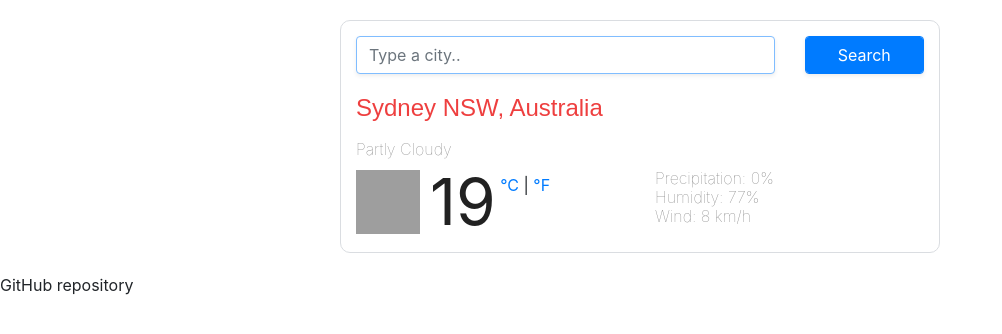
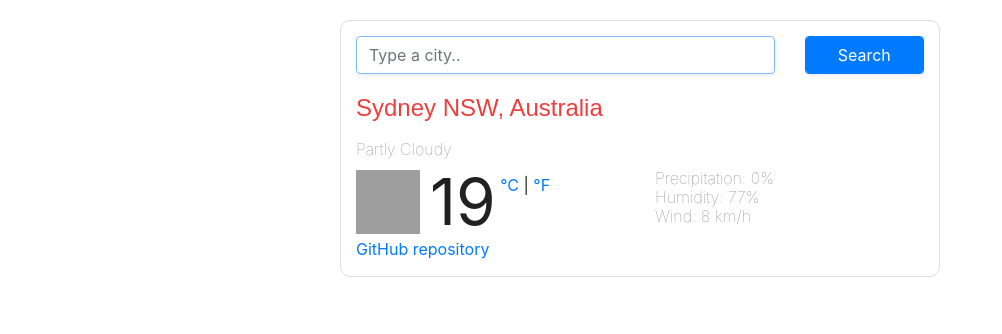
Before and after one commit to P-bot-0ps/amazing-app, a website: page weather index.html in a window 1280 px wide. Shown: the whole page, without its empty margins (0-1002 px from the left). Drawn offline with nearby package versions, Linux system fonts and the light colour scheme; files that its build step writes are made by us from their sources; grey boxes are pictures that could not be loaded.

Commit message:
added a link

```diff
--- a/weather index.html
+++ b/weather index.html
@@ -68,9 +68,11 @@
             </ul>
           </div>
         </div>
+        <a href="https://github.com/P-bot-0ps/amazing-app.git"
+          >GitHub repository</a
+        >
       </div>
     </div>
-    <a>GitHub repository</a>
     <script src="src/index.js"></script>
   </body>
 </html>
```
